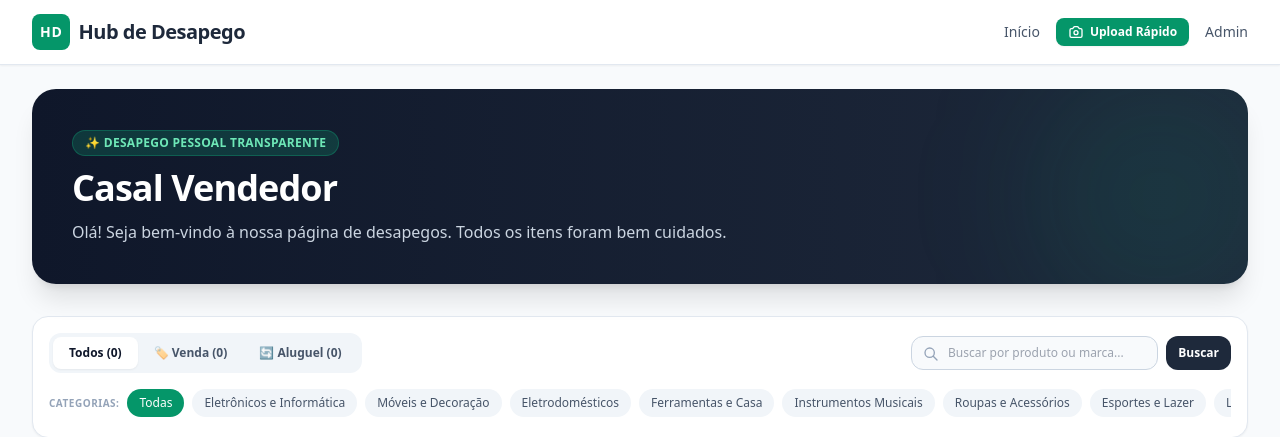
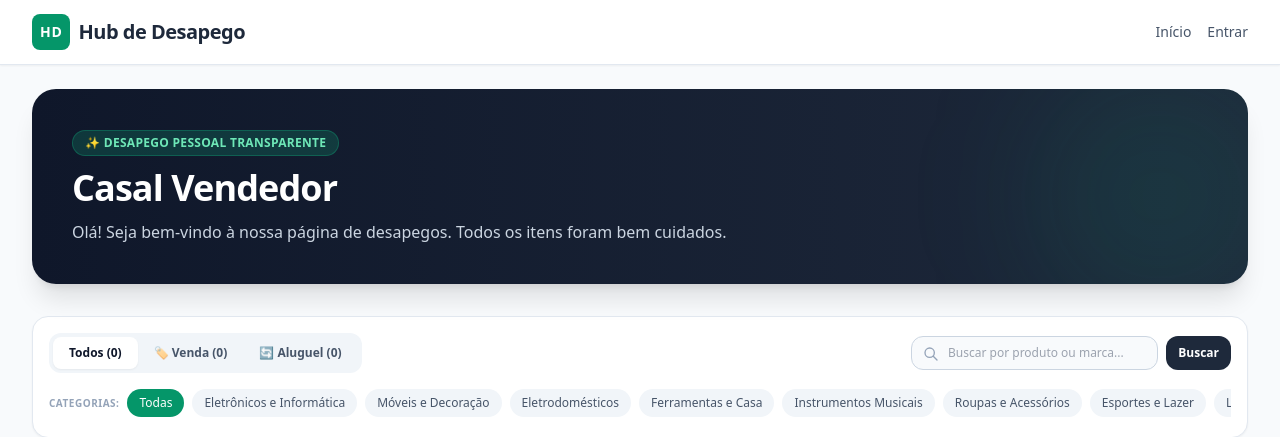
Before and after one commit to fernangcortes/fg2-desapego, a Django app: page / in a window 1280 px wide. Shown: the top 437 px of the page. Run offline with Django 5.2, Linux system fonts and the light colour scheme; data comes from the database, SQL or seed files in the repository; data that the repository does not hold is empty; some libraries are stand-ins or nearby versions.

Commit message:
fix(security): restringir upload rapido e buscas na web apenas para staff/admin autenticado

```diff
--- a/ai_engine/views.py
+++ b/ai_engine/views.py
@@ -56,10 +56,11 @@ def serpapi_quota_view(request):
     return JsonResponse(quota)
 
 
+@staff_member_required
 def search_internet_products_view(request):
     """
     Pesquisa em tempo real produtos e preços na internet correspondentes ao termo digitado no título.
-    Usado no Django Admin e no formulário de Upload Rápido.
+    Exclusivo para administradores (evita consumo indevido de cotas de APIs por visitantes).
     """
     query = request.GET.get('q', '').strip()
     if not query or len(query) < 2:
@@ -75,10 +76,12 @@ def search_internet_products_view(request):
     return JsonResponse(resultado)
 
 
+@staff_member_required
 def proxy_image_view(request):
     """
     Proxy seguro para carregamento e conversão de fotos externas da web para Blob/File no navegador,
     evitando bloqueios de CORS ao importar imagens do Google Shopping/Mercado Livre no cliente.
+    Exclusivo para administradores.
     """
     url = request.GET.get('url', '').strip()
     if not url or not url.startswith('http'):
--- a/core/views.py
+++ b/core/views.py
@@ -96,9 +96,11 @@ def item_detail(request, slug):
     })
 
 
+@staff_member_required
 def upload_rapido(request):
     """
     Interface mobile-first de upload rápido de fotos de itens usando a câmera nativa.
+    Exclusivo para administradores e equipe do desapego (evita uso indevido de APIs e uploads por visitantes).
     Cria um Item com status 'rascunho' e associa as imagens enviadas.
     """
     if request.method == 'POST':
--- a/templates/base.html
+++ b/templates/base.html
@@ -128,6 +128,7 @@
             </a>
             <nav class="hidden sm:flex items-center gap-4 text-sm font-medium">
                 <a href="/" class="text-slate-600 hover:text-slate-900 transition-colors">Início</a>
+                {% if user.is_staff %}
                     <a href="{% url 'core:upload_rapido' %}" class="inline-flex items-center gap-1.5 px-3 py-1.5 bg-emerald-600 hover:bg-emerald-700 text-white rounded-lg font-semibold text-xs shadow-sm transition-colors">
                         <svg class="w-4 h-4" fill="none" stroke="currentColor" viewBox="0 0 24 24">
                             <path stroke-linecap="round" stroke-linejoin="round" stroke-width="2" d="M3 9a2 2 0 012-2h.93a2 2 0 001.664-.89l.812-1.22A2 2 0 0110.07 4h3.86a2 2 0 011.664.89l.812 1.22A2 2 0 0018.07 7H19a2 2 0 012 2v9a2 2 0 01-2 2H5a2 2 0 01-2-2V9z" />
@@ -135,7 +136,6 @@
                         </svg>
                         Upload Rápido
                     </a>
-                {% if user.is_staff %}
                     <a href="/admin/" class="inline-flex items-center gap-1.5 px-2.5 py-1.5 bg-amber-50 hover:bg-amber-100 text-amber-900 border border-amber-200 rounded-lg text-xs font-bold transition-all shadow-xs" title="Painel Administrativo e Cota de Busca Visual">
                         <span>⚙️ Admin</span>
                         <span class="serpapi-quota-badge text-[10px] font-mono font-bold bg-amber-200 text-amber-950 px-1.5 py-0.5 rounded border border-amber-300">
@@ -143,7 +143,7 @@
                         </span>
                     </a>
                 {% else %}
-                    <a href="/admin/" class="text-slate-600 hover:text-slate-900 transition-colors">Admin</a>
+                    <a href="/admin/login/?next=/" class="text-slate-600 hover:text-slate-900 transition-colors">Entrar</a>
                 {% endif %}
             </nav>
         </div>
@@ -163,6 +163,7 @@
                 </svg>
                 <span class="text-[10px] font-medium">Início</span>
             </a>
+            {% if user.is_staff %}
                 <a href="{% url 'core:upload_rapido' %}" class="flex flex-col items-center -mt-5">
                     <div class="p-3.5 bg-emerald-600 text-white rounded-full shadow-lg hover:bg-emerald-700 active:scale-95 transition-all">
                         <svg class="w-6 h-6" fill="none" stroke="currentColor" viewBox="0 0 24 24">
@@ -177,8 +178,16 @@
                         <path stroke-linecap="round" stroke-linejoin="round" stroke-width="2" d="M10.325 4.317c.426-1.756 2.924-1.756 3.35 0a1.724 1.724 0 002.573 1.066c1.543-.94 3.31.826 2.37 2.37a1.724 1.724 0 001.065 2.572c1.756.426 1.756 2.924 0 3.35a1.724 1.724 0 00-1.066 2.573c.94 1.543-.826 3.31-2.37 2.37a1.724 1.724 0 00-2.572 1.065c-.426 1.756-2.924 1.756-3.35 0a1.724 1.724 0 00-2.573-1.066c-1.543.94-3.31-.826-2.37-2.37a1.724 1.724 0 00-1.065-2.572c-1.756-.426-1.756-2.924 0-3.35a1.724 1.724 0 001.066-2.573c-.94-1.543.826-3.31 2.37-2.37.996.608 2.296.07 2.572-1.065z" />
                         <path stroke-linecap="round" stroke-linejoin="round" stroke-width="2" d="M15 12a3 3 0 11-6 0 3 3 0 016 0z" />
                     </svg>
-                <span class="text-[10px] font-medium">{% if user.is_staff %}Admin ({{ serpapi_quota.searches_left|default:"243" }}){% else %}Painel{% endif %}</span>
+                    <span class="text-[10px] font-medium">Admin ({{ serpapi_quota.searches_left|default:"243" }})</span>
                 </a>
+            {% else %}
+                <a href="/admin/login/?next=/" class="flex flex-col items-center gap-1 text-slate-600 hover:text-emerald-600 py-1 transition-colors">
+                    <svg class="w-6 h-6" fill="none" stroke="currentColor" viewBox="0 0 24 24">
+                        <path stroke-linecap="round" stroke-linejoin="round" stroke-width="2" d="M11 16l-4-4m0 0l4-4m-4 4h14m-5 4v1a3 3 0 01-3 3H6a3 3 0 01-3-3V7a3 3 0 013-3h7a3 3 0 013 3v1" />
+                    </svg>
+                    <span class="text-[10px] font-medium">Entrar</span>
+                </a>
+            {% endif %}
         </div>
     </nav>
 
```
Also changed, not shown: ai_engine/tests.py (+14 -0 lines), core/tests.py (+10 -1 lines). Lines whose indentation alone changed are shown as unchanged.
